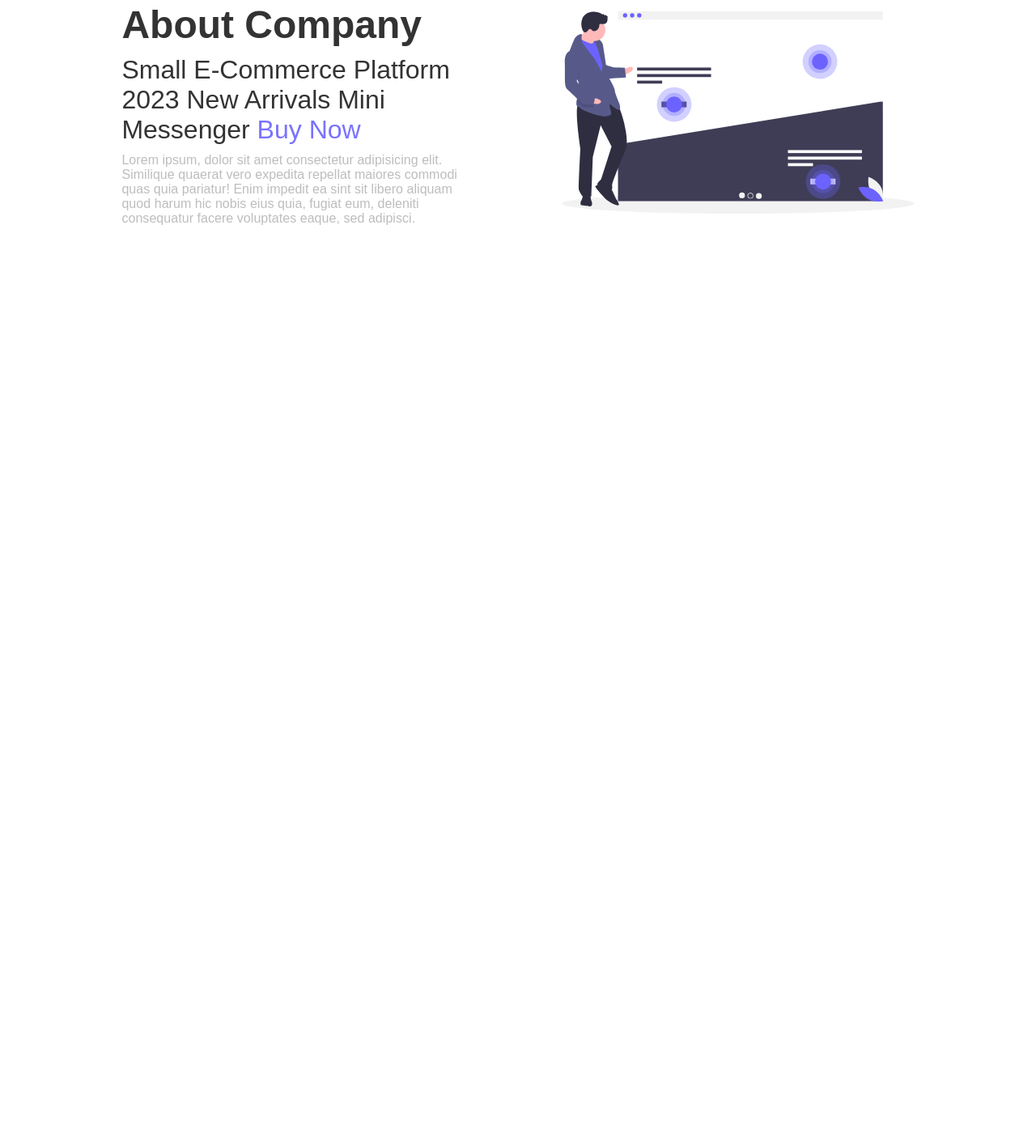
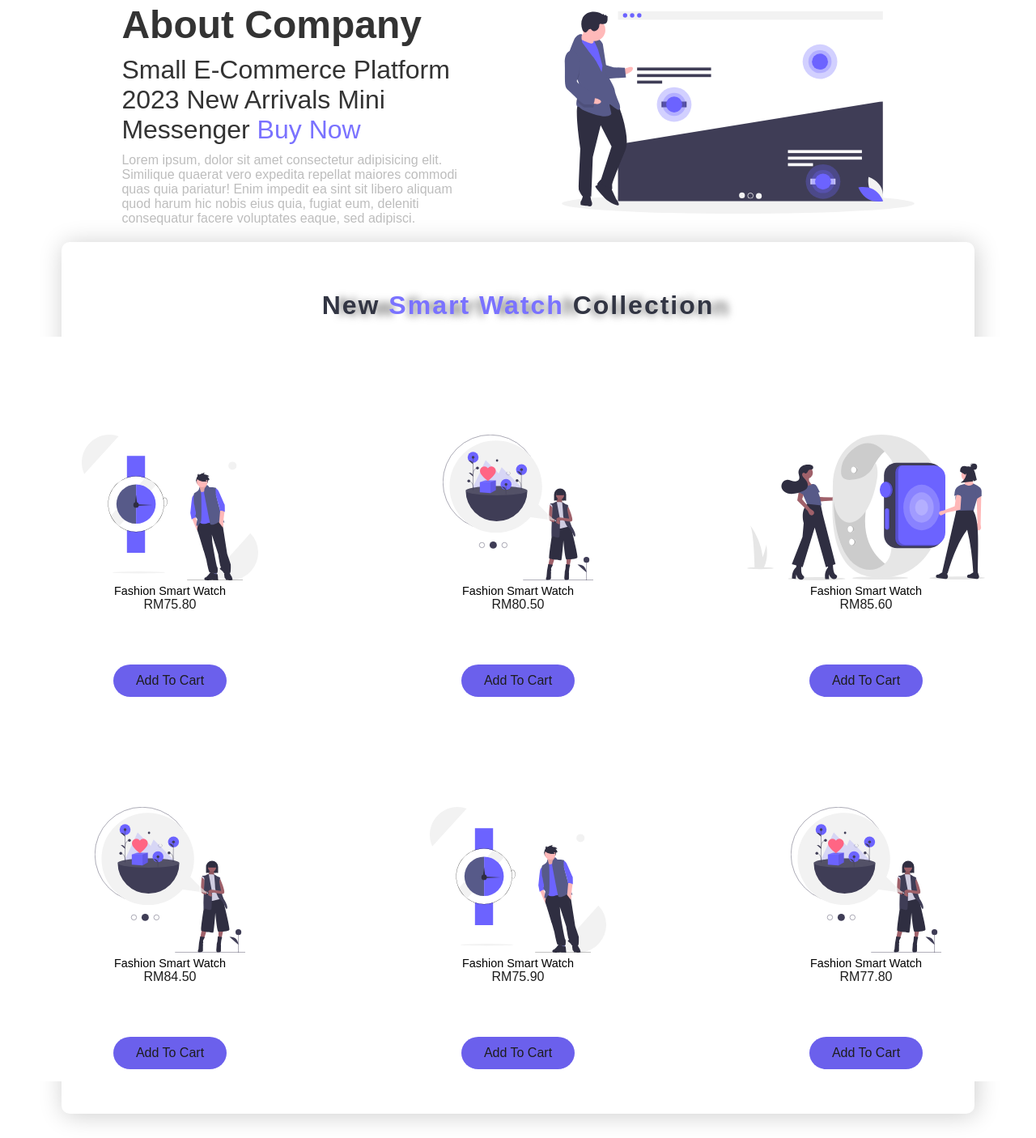
Before and after one commit to shamim-hossain008/ecommerce, a plain HTML site: page index.html in a window 1280 px wide. Shown: the part 1995-3401 px from the top of the page at 81% size. Before the commit the page ends 2354 px from the top, so only its background shows below. Drawn offline with Linux system fonts and the light colour scheme.

Commit message:
Product section-1 added

```diff
--- a/index.html
+++ b/index.html
@@ -140,5 +140,52 @@
         <img class="heatmap" src="img/undraw_heatmap_uyye.svg" alt="#" />
       </div>
     </section>
+    <!-- About section end -->
+    <section class="productionSection-1">
+      <h4>New<span> Smart Watch</span> Collection</h4>
+      <div class="product-1">
+        <div class="productBox-1">
+          <img src="img/undraw_in_no_time_6igu.svg" alt="#" />
+          <p>Fashion Smart Watch</p>
+          <a href="#"> RM75.80</a>
+          <a href="#" class="addbtn"> Add To Cart</a>
+        </div>
+
+        <div class="productBox-1">
+          <img src="img/undraw_smartwatch_74tv.svg" alt="#" />
+          <p>Fashion Smart Watch</p>
+          <a href="#">RM80.50</a>
+          <a href="#" class="addbtn">Add To Cart</a>
+        </div>
+
+        <div class="productBox-1">
+          <img src="img/undraw_watch_application_uhc9.svg" alt="#" />
+          <p>Fashion Smart Watch</p>
+          <a href="#">RM85.60</a>
+          <a href="#" class="addbtn">Add To Cart</a>
+        </div>
+
+        <div class="productBox-1">
+          <img src="img/undraw_smartwatch_74tv.svg" alt="#" />
+          <p>Fashion Smart Watch</p>
+          <a href="#">RM84.50</a>
+          <a href="#" class="addbtn">Add To Cart</a>
+        </div>
+
+        <div class="productBox-1">
+          <img src="img/undraw_in_no_time_6igu.svg" alt="#" />
+          <p>Fashion Smart Watch</p>
+          <a href="#">RM75.90</a>
+          <a href="#" class="addbtn">Add To Cart</a>
+        </div>
+
+        <div class="productBox-1">
+          <img src="img/undraw_smartwatch_74tv.svg" alt="#" />
+          <p>Fashion Smart Watch</p>
+          <a href="#">RM77.80</a>
+          <a href="#" class="addbtn">Add To Cart</a>
+        </div>
+      </div>
+    </section>
   </body>
 </html>
--- a/style.css
+++ b/style.css
@@ -255,13 +255,13 @@ span {
   display: flex;
   justify-content: center;
   align-items: center;
-  font-family: "Gill Sans", "Gill Sans MT", Calibri, "Trebuchet MS", sans-serif;
+  /* font-family: "Gill Sans", "Gill Sans MT", Calibri, "Trebuchet MS", sans-serif; */
   left: 50%;
   bottom: -15px;
   transform: translateX(-50%);
-  /* left: 50%; */
+
   border-radius: 15% 15% 15% 15% / 50% 50% 50% 50%;
-  /* background-color: linear-gradient(120deg, #6b60ec 20%, #a166fa); */
+
   background-color: #6b60ec;
   color: #ffffff;
   display: none;
@@ -269,7 +269,7 @@ span {
 }
 .productBox:hover .Buybtn {
   display: flex;
-  /* padding-top: 8px; */
+
   font-size: bold;
   color: white;
 }
@@ -278,50 +278,127 @@ span {
   background-color: #ffffff;
 }
 
-.about{
+.about {
   display: flex;
   width: 85%;
   margin: 50px auto;
-  justify-content:space-around;
+  justify-content: space-around;
   align-items: center;
   padding: 30px;
-
 }
 
-.aboutBox{
+.aboutBox {
   width: 40%;
   font-size: bold;
-
 }
-.heatmap{
+.heatmap {
   width: 100%;
   height: 100%;
   object-fit: contain;
 }
-.About-h1{
+.About-h1 {
   font-size: 3rem;
   margin: 0px;
   color: #333333;
-
 }
-h5{
-color:#333333;
-font-size: 2rem;
-font-weight: 400;
-margin-top: 10px;
-margin-bottom: 10px;
-
+h5 {
+  color: #333333;
+  font-size: 2rem;
+  font-weight: 400;
+  margin-top: 10px;
+  margin-bottom: 10px;
 }
-.aboutBox p{
+.aboutBox p {
   margin-top: 10px;
   font-size: 1rem;
-  letter-spacing: .05px;
-  color:#bdbdbd;
+  letter-spacing: 0.05px;
+  color: #bdbdbd;
+}
+
+.productionSection-1 {
+  width: 85%;
+  background-color: #ffffff;
+  box-shadow: 2px 2px 30px rgba(0, 0, 0, 0.2);
+  display: flex;
+  flex-direction: column;
+  align-items: center;
+  margin: 30px auto;
+  border-radius: 10px;
+  margin-top: -60px;
+  position: relative;
+  padding: 40px 20px;
+  background-size: 1000px;
+}
+.productionSection-1 h4 {
+  color: #323543;
+  font-size: 2rem;
+  font-weight: 700;
+  letter-spacing: 2px;
+  text-align: center;
+  margin: 20px;
+  text-shadow: 20px 2px 10px rgba(0, 0, 0, 0.5);
+}
+.product-1 {
+  background-color: #ffffff;
+  display: grid;
+  grid-template-columns: repeat(3, 1fr);
+}
+.productBox-1 img {
+  height: 180px;
+}
+.productBox-1 {
+  background-color: #fff;
+  height: 400px;
+  width: 350px;
+  display: flex;
+  justify-content: center;
+  align-items: center;
+  flex-direction: column;
+  position: relative;
+  border-radius: 20px;
+  margin: 30px 40px;
+}
+.productBox-1:hover {
+  background-color: #ffffff;
+  box-shadow: 2px 2px 30px rgba(0, 0, 0, 0.1);
+}
+
+.productBox-1 p {
+  color: black;
+  font-size: 0.9rem;
+  padding-top: 5px;
+  letter-spacing: 0.5;
+}
+.productBox-1 a {
+  color: #1d1d1d;
+  font-size: 1rem;
+}
+
+.addbtn {
+  background-color: #6b60ec;
+  position: absolute;
+  width: 140px;
+  height: 40px;
+  display: flex;
+  justify-content: center;
+  align-items: center;
+  left: 50%;
+  bottom: -15px;
+  border-radius: 15% 15% 15% 15%/ 50% 50% 50% 50%;
+  transform: translateX(-50%);
+  color: #ffffff;
+  animation: fade 0.3s;
+  /* display: none; */
+}
+.addbtn:hover {
+  display: flex;
+  color: white;
+  font-size: bold;
+  background-color: red;
 }
 
 @media (max-width: 768px) {
   .product-container {
     grid-template-columns: 1fr;
   }
-
 }
```
